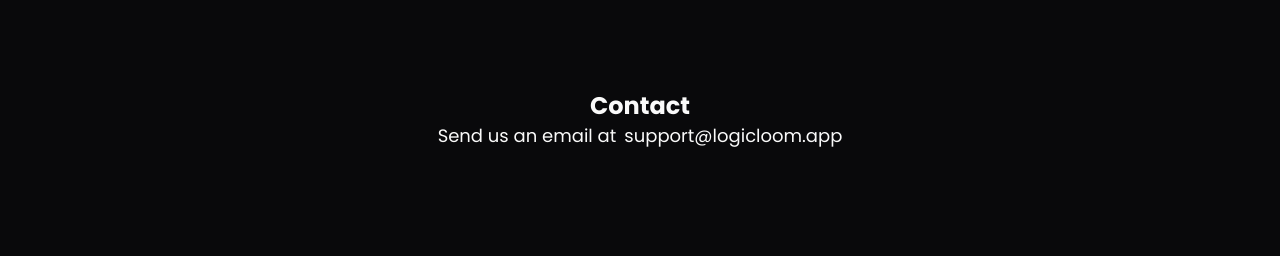
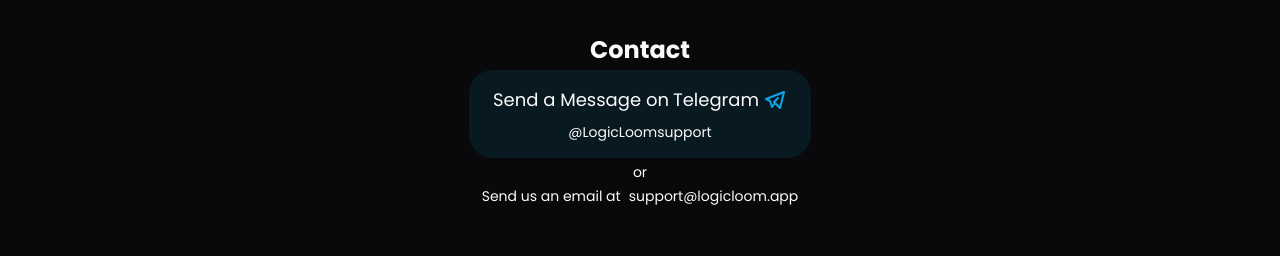
Before and after one commit to logicloom-app/frontend, a Next.js app: page /en/contact in a window 1280 px wide. Shown: the part 300-556 px from the top of the page. Built offline with nearby package versions, Linux system fonts and the light colour scheme; no server answers.

Commit message:
Contact page UI update

```diff
--- a/public/locales/de.json
+++ b/public/locales/de.json
@@ -130,6 +130,7 @@
     }
   },
   "loom": {
+    "contact_page": "Kontaktseite",
     "purchase_looms": "Looms kaufen",
     "one_euro_equals_five_looms": "1 Euro = 5 Looms",
     "amount_in_euros": "Betrag (€)",
@@ -140,7 +141,7 @@
     "redirecting_to_payment": "Umleitung zur Zahlung...",
     "stripe_order_created_successfully": "Stripe-Bestellung erfolgreich erstellt.",
     "payment_methods_unavailable": "Zahlungsmethoden sind derzeit nicht verfügbar.",
-    "contact_us_for_purchasing_looms": "Bitte wenden Sie sich an support@logicloom.app für den Kauf von Looms."
+    "contact_us_for_purchasing_looms": "Bitte wenden Sie sich an uns für den Kauf von Looms."
   },
   "sidebar": {
     "password": "Passwort",
@@ -280,6 +281,8 @@
   },
   "contact": {
     "title": "Kontakt",
-    "sendEmail": "Senden Sie uns eine E-Mail an"
+    "sendEmail": "Senden Sie uns eine E-Mail an",
+    "sendMessage": "Senden Sie uns eine Nachricht auf",
+    "or": "oder"
   }
 }
--- a/public/locales/en.json
+++ b/public/locales/en.json
@@ -130,6 +130,7 @@
     }
   },
   "loom": {
+    "contact_page": "Contact Page",
     "purchase_looms": "Purchase Looms",
     "one_euro_equals_five_looms": "1 Euro = 5 Looms",
     "amount_in_euros": "Amount (€)",
@@ -140,7 +141,7 @@
     "redirecting_to_payment": "Redirecting to payment...",
     "stripe_order_created_successfully": "Stripe order created successfully.",
     "payment_methods_unavailable": "Payment methods are unavailable for now.",
-    "contact_us_for_purchasing_looms": "Please contact us at support@logicloom.app for purchasing looms."
+    "contact_us_for_purchasing_looms": "Please contact us for purchasing looms."
   },
   "sidebar": {
     "password": "Password",
@@ -280,6 +281,8 @@
   },
   "contact": {
     "title": "Contact",
-    "sendEmail": "Send us an email at"
+    "sendEmail": "Send us an email at",
+    "sendMessage": "Send a Message on",
+    "or": "or"
   }
 }
--- a/src/app/(user)/[lang]/contact/page.js
+++ b/src/app/(user)/[lang]/contact/page.js
@@ -1,14 +1,40 @@
 import { getDictionary } from "@/lib/utils/dictionary";
+import { TbBrandTelegram } from "react-icons/tb";
 import Meteors from "@/components/ui/meteors";
+import Link from "next/link";
 
 export default async function Contact({ params }) {
   const { lang } = await params;
   const dict = await getDictionary(lang);
 
   return (
-    <div className="flex flex-col items-center justify-center h-[calc(100vh-100px)] relative overflow-hidden w-full">
+    <div className="flex flex-col gap-1 items-center justify-center h-[calc(100vh-100px)] relative overflow-hidden w-full">
       <h1 className="text-2xl font-bold">{dict?.contact?.title}</h1>
-      <div className="flex items-center justify-center gap-2 md:text-lg text-sm">
+
+      <div className="flex flex-col items-center justify-center gap-2 bg-sky-500/10 rounded-3xl px-6 py-4 lg:text-lg md:text-base text-sm">
+        <div className="flex items-center justify-center gap-1">
+          <p>{dict?.contact?.sendMessage}</p>
+          <Link
+            href="https://t.me/logicloomsupport"
+            target="_blank"
+            className="flex items-center gap-1 hover:text-sky-500 transition-all duration-300"
+          >
+            Telegram
+            <TbBrandTelegram className="w-6 h-6 text-sky-500" />
+          </Link>
+        </div>
+        <Link
+          href="https://t.me/logicloomsupport"
+          target="_blank"
+          className="text-sm hover:text-sky-500 transition-all duration-300"
+        >
+          @LogicLoomsupport
+        </Link>
+      </div>
+
+      <span className="text-sm">{dict?.contact?.or}</span>
+
+      <div className="flex items-center justify-center gap-2 text-sm">
         <p className="">{dict?.contact?.sendEmail}</p>
         <a
           href="mailto:support@logicloom.app"
@@ -17,6 +43,7 @@
           support@logicloom.app
         </a>
       </div>
+
       <Meteors number={15} />
     </div>
   );
--- a/src/app/(user)/[lang]/loom/_components/LoomClient.js
+++ b/src/app/(user)/[lang]/loom/_components/LoomClient.js
@@ -1,13 +1,19 @@
 "use client";
 
 import * as Yup from "yup";
+import Link from "next/link";
 import { useFormik } from "formik";
 import PaypalPayment from "./PaypalPayment";
 import StripePayment from "./StripePayment";
+import { useParams } from "next/navigation";
 import { Input } from "@/components/ui/input";
+import { Button } from "@/components/ui/button";
+import { TbArrowNarrowRight } from "react-icons/tb";
 import { NeonGradientCard } from "@/components/ui/neon-gradient-card";
 
 export default function LoomClient({ dict }) {
+  const { lang } = useParams();
+
   const formik = useFormik({
     initialValues: {
       amount: 1,
@@ -67,10 +73,17 @@
               <PaypalPayment formik={formik} dict={dict} />
 
               <div className="flex flex-col items-center justify-center py-4">
-                {/* <p className="">{dict.payment_methods_unavailable}</p>
+                <p className="">{dict.payment_methods_unavailable}</p>
                 <p className="max-w-[400px]">
                   {dict.contact_us_for_purchasing_looms}
-                </p> */}
+                </p>
+
+                <Link href={`/${lang}/contact`} className="w-full">
+                  <Button className="mt-4 px-5 rounded-full">
+                    <span>{dict?.contact_page}</span>
+                    <TbArrowNarrowRight className="w-6 h-6 transition-transform duration-500 group-hover:translate-x-1" />
+                  </Button>
+                </Link>
               </div>
             </div>
           </div>
--- a/src/app/(user)/[lang]/loom/_components/StripePayment.js
+++ b/src/app/(user)/[lang]/loom/_components/StripePayment.js
@@ -46,7 +46,8 @@
   return (
     <Button
       onClick={createStripeOrderHandler}
-      disabled={!formik.isValid}
+      // disabled={!formik.isValid}
+      disabled
       className="w-full rounded-2xl font-bold text-lg"
     >
       {dict.credit_or_debit_card}
```
